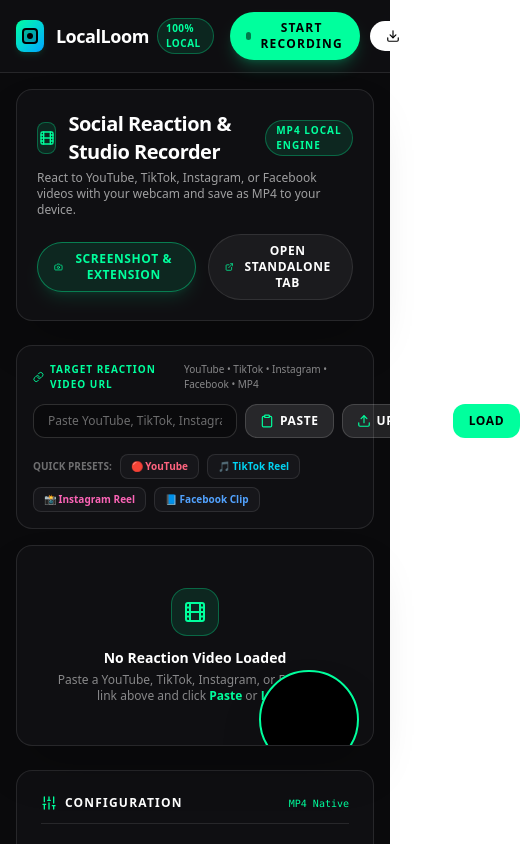
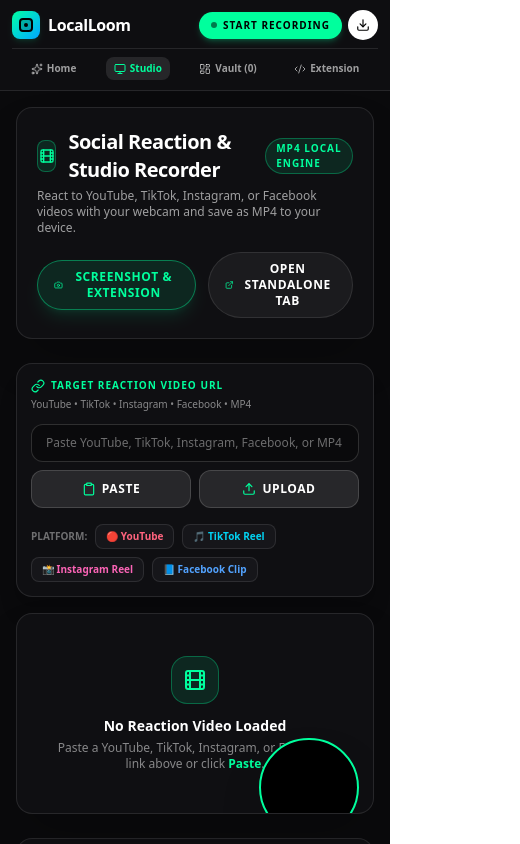
Before and after one commit to laga5074/Loomstudio, a React (Vite) app: page / in a window 390 px wide. Both pictures are taken after a click on the button "START RECORDING". Shown: the top 844 px of the page, 520 px wide, since content can reach past the window. Built offline with nearby package versions, Linux system fonts and the light colour scheme; no server answers.

Commit message:
style: refine header layout and add platform detection
- Optimize header padding and logo scaling for smaller screens
- Implement automatic platform detection for reaction mode links

```diff
--- a/src/components/Header.tsx
+++ b/src/components/Header.tsx
@@ -16,35 +16,35 @@
   recordingsCount,
 }) => {
   return (
-    <header id="app-header" className="sticky top-0 z-40 bg-[#0F0F12]/95 backdrop-blur-md border-b border-white/10 px-4 lg:px-8 py-3 transition-all">
-      <div className="max-w-7xl mx-auto flex items-center justify-between gap-4">
+    <header id="app-header" className="sticky top-0 z-40 bg-[#0F0F12]/95 backdrop-blur-md border-b border-white/10 px-3 sm:px-6 py-2.5 transition-all overflow-x-hidden">
+      <div className="max-w-7xl mx-auto flex items-center justify-between gap-2">
         {/* Brand */}
         <div
           id="brand-logo"
           onClick={() => setActiveTab('landing')}
-          className="flex items-center gap-3 cursor-pointer group"
+          className="flex items-center gap-2 cursor-pointer group shrink-0"
         >
-          <div className="w-8 h-8 bg-gradient-to-br from-[#00FF9D] to-[#00A3FF] rounded-lg flex items-center justify-center p-0.5 shadow-md shadow-[#00FF9D]/10 group-hover:scale-105 transition-transform">
-            <div className="w-4 h-4 border-2 border-black rounded-sm bg-black/20 flex items-center justify-center">
-              <div className="w-1.5 h-1.5 bg-black rounded-full" />
+          <div className="w-7 h-7 sm:w-8 sm:h-8 bg-gradient-to-br from-[#00FF9D] to-[#00A3FF] rounded-lg flex items-center justify-center p-0.5 shadow-md shadow-[#00FF9D]/10 group-hover:scale-105 transition-transform">
+            <div className="w-3.5 h-3.5 sm:w-4 sm:h-4 border-2 border-black rounded-sm bg-black/20 flex items-center justify-center">
+              <div className="w-1 sm:w-1.5 h-1 sm:h-1.5 bg-black rounded-full" />
             </div>
           </div>
           <div>
-            <div className="flex items-center gap-2">
-              <span className="font-bold text-lg text-white tracking-tight">LocalLoom</span>
-              <span className="px-2 py-0.5 rounded-full border border-[#00FF9D]/30 bg-[#00FF9D]/10 text-[#00FF9D] text-[10px] font-bold uppercase tracking-wider">
+            <div className="flex items-center gap-1.5">
+              <span className="font-extrabold text-base sm:text-lg text-white tracking-tight">LocalLoom</span>
+              <span className="hidden xs:inline-block px-1.5 sm:px-2 py-0.5 rounded-full border border-[#00FF9D]/30 bg-[#00FF9D]/10 text-[#00FF9D] text-[9px] sm:text-[10px] font-bold uppercase tracking-wider">
                 100% LOCAL
               </span>
             </div>
           </div>
         </div>
 
-        {/* Navigation Tabs */}
+        {/* Navigation Tabs (Desktop) */}
         <nav id="nav-tabs" className="hidden md:flex items-center gap-1 bg-[#16161A] p-1 rounded-full border border-white/10 text-xs font-semibold text-white/60">
           <button
             id="tab-landing-btn"
             onClick={() => setActiveTab('landing')}
-            className={`px-4 py-1.5 rounded-full text-xs font-bold transition-all flex items-center gap-1.5 ${
+            className={`px-3.5 py-1.5 rounded-full text-xs font-bold transition-all flex items-center gap-1.5 ${
               activeTab === 'landing'
                 ? 'bg-white/10 text-[#00FF9D] border border-[#00FF9D]/30'
                 : 'hover:text-white'
@@ -57,7 +57,7 @@
           <button
             id="tab-recorder-btn"
             onClick={() => setActiveTab('recorder')}
-            className={`px-4 py-1.5 rounded-full text-xs font-bold transition-all flex items-center gap-1.5 ${
+            className={`px-3.5 py-1.5 rounded-full text-xs font-bold transition-all flex items-center gap-1.5 ${
               activeTab === 'recorder'
                 ? 'bg-white/10 text-[#00FF9D] border border-[#00FF9D]/30'
                 : 'hover:text-white'
@@ -70,7 +70,7 @@
           <button
             id="tab-library-btn"
             onClick={() => setActiveTab('library')}
-            className={`px-4 py-1.5 rounded-full text-xs font-bold transition-all flex items-center gap-1.5 relative ${
+            className={`px-3.5 py-1.5 rounded-full text-xs font-bold transition-all flex items-center gap-1.5 relative ${
               activeTab === 'library'
                 ? 'bg-white/10 text-[#00FF9D] border border-[#00FF9D]/30'
                 : 'hover:text-white'
@@ -88,7 +88,7 @@
           <button
             id="tab-extension-btn"
             onClick={() => setActiveTab('extension')}
-            className={`px-4 py-1.5 rounded-full text-xs font-bold transition-all flex items-center gap-1.5 ${
+            className={`px-3.5 py-1.5 rounded-full text-xs font-bold transition-all flex items-center gap-1.5 ${
               activeTab === 'extension'
                 ? 'bg-white/10 text-[#00FF9D] border border-[#00FF9D]/30'
                 : 'hover:text-white'
@@ -100,13 +100,13 @@
         </nav>
 
         {/* Action CTAs */}
-        <div id="header-actions" className="flex items-center gap-2.5">
+        <div id="header-actions" className="flex items-center gap-1.5 sm:gap-2.5 shrink-0">
           <button
             id="btn-quick-record"
             onClick={onQuickRecord}
-            className="px-4 py-2 bg-[#00FF9D] text-black rounded-full font-extrabold text-xs uppercase tracking-widest hover:bg-[#00FF9D]/90 transition-all shadow-lg shadow-[#00FF9D]/20 flex items-center gap-2 active:scale-95"
+            className="px-3 sm:px-4 py-1.5 sm:py-2 bg-[#00FF9D] text-black rounded-full font-extrabold text-[10px] sm:text-xs uppercase tracking-widest hover:bg-[#00FF9D]/90 transition-all shadow-md shadow-[#00FF9D]/20 flex items-center gap-1.5 active:scale-95 whitespace-nowrap"
           >
-            <span className="w-2 h-2 rounded-full bg-black animate-pulse" />
+            <span className="w-1.5 h-1.5 sm:w-2 sm:h-2 rounded-full bg-black animate-pulse" />
             <span>Start Recording</span>
           </button>
 
@@ -114,12 +114,44 @@
             id="btn-download-extension-zip"
             onClick={() => downloadExtensionZip()}
             title="Download Chrome Extension .ZIP"
-            className="px-4 py-2 bg-white text-black rounded-full font-bold text-xs uppercase tracking-widest hover:bg-[#00FF9D] transition-colors flex items-center gap-1.5"
+            className="p-2 sm:px-3.5 sm:py-2 bg-white text-black rounded-full font-bold text-xs uppercase tracking-widest hover:bg-[#00FF9D] transition-colors flex items-center gap-1"
           >
             <Download className="w-3.5 h-3.5" />
-            <span className="hidden sm:inline">Add to Chrome</span>
+            <span className="hidden sm:inline text-[10px] sm:text-xs">Add to Chrome</span>
           </button>
         </div>
+      </div>
+
+      {/* Mobile Navigation Bar */}
+      <div className="flex md:hidden items-center justify-around mt-2 pt-2 border-t border-white/10 text-[10px] font-bold">
+        <button
+          onClick={() => setActiveTab('landing')}
+          className={`flex items-center gap-1 px-2 py-1 rounded-lg ${activeTab === 'landing' ? 'text-[#00FF9D] bg-white/10' : 'text-white/60'}`}
+        >
+          <Sparkles className="w-3 h-3" />
+          <span>Home</span>
+        </button>
+        <button
+          onClick={() => setActiveTab('recorder')}
+          className={`flex items-center gap-1 px-2 py-1 rounded-lg ${activeTab === 'recorder' ? 'text-[#00FF9D] bg-white/10' : 'text-white/60'}`}
+        >
+          <Monitor className="w-3 h-3" />
+          <span>Studio</span>
+        </button>
+        <button
+          onClick={() => setActiveTab('library')}
+          className={`flex items-center gap-1 px-2 py-1 rounded-lg ${activeTab === 'library' ? 'text-[#00FF9D] bg-white/10' : 'text-white/60'}`}
+        >
+          <LayoutDashboard className="w-3 h-3" />
+          <span>Vault ({recordingsCount})</span>
+        </button>
+        <button
+          onClick={() => setActiveTab('extension')}
+          className={`flex items-center gap-1 px-2 py-1 rounded-lg ${activeTab === 'extension' ? 'text-[#00FF9D] bg-white/10' : 'text-white/60'}`}
+        >
+          <Code2 className="w-3 h-3" />
+          <span>Extension</span>
+        </button>
       </div>
     </header>
   );
--- a/src/components/RecorderApp.tsx
+++ b/src/components/RecorderApp.tsx
@@ -1,4 +1,4 @@
-import React, { useState, useEffect, useRef, useCallback } from 'react';
+import React, { useState, useEffect, useRef, useCallback, useMemo } from 'react';
 import {
   Video,
   Monitor,
@@ -63,6 +63,17 @@
   const [resolvedVideoSrc, setResolvedVideoSrc] = useState<string>('');
   const [isResolvingVideo, setIsResolvingVideo] = useState<boolean>(false);
   const [isVideoPlaying, setIsVideoPlaying] = useState<boolean>(false);
+
+  // Automatically detect platform based on current URL
+  const detectedPlatform = useMemo(() => {
+    const trimmed = videoUrl.trim().toLowerCase();
+    if (!trimmed) return 'none';
+    if (trimmed.includes('youtube.com') || trimmed.includes('youtu.be')) return 'youtube';
+    if (trimmed.includes('tiktok.com')) return 'tiktok';
+    if (trimmed.includes('instagram.com')) return 'instagram';
+    if (trimmed.includes('facebook.com') || trimmed.includes('fb.watch')) return 'facebook';
+    return 'direct';
+  }, [videoUrl]);
 
   // Device lists
   const [videoDevices, setVideoDevices] = useState<MediaDeviceOption[]>([]);
@@ -817,8 +828,8 @@
 
           {/* Social Media Link Bar for Reaction Mode */}
           {mode === 'reaction' && (
-            <div className="p-4 bg-[#0F0F12] border border-white/10 rounded-2xl space-y-3">
-              <div className="flex items-center justify-between">
+            <div className="p-3.5 sm:p-4 bg-[#0F0F12] border border-white/10 rounded-2xl space-y-3 shadow-xl">
+              <div className="flex flex-col sm:flex-row sm:items-center justify-between gap-1">
                 <span className="text-[10px] font-bold uppercase tracking-widest text-[#00FF9D] flex items-center gap-1.5">
                   <Link className="w-3.5 h-3.5" />
                   Target Reaction Video URL
@@ -826,48 +837,47 @@
                 <span className="text-[10px] text-white/50">YouTube • TikTok • Instagram • Facebook • MP4</span>
               </div>
 
-              <div className="flex gap-2">
+              <div className="flex flex-col sm:flex-row gap-2">
                 <input
                   type="text"
                   placeholder="Paste YouTube, TikTok, Instagram, Facebook, or MP4 link..."
                   value={videoUrl}
                   onChange={(e) => setVideoUrl(e.target.value)}
-                  className="flex-1 bg-[#0A0A0C] border border-white/15 rounded-xl px-3.5 py-2 text-xs text-white placeholder-white/40 focus:outline-none focus:border-[#00FF9D]"
+                  className="w-full sm:flex-1 bg-[#0A0A0C] border border-white/15 rounded-xl px-3.5 py-2.5 text-xs text-white placeholder-white/40 focus:outline-none focus:border-[#00FF9D] transition-colors"
                 />
+                <div className="flex items-center gap-2 w-full sm:w-auto">
                   <button
                     onClick={handlePasteUrl}
-                  className="px-3.5 py-2 bg-white/10 hover:bg-white/20 border border-white/15 text-white font-bold text-xs uppercase tracking-wider rounded-xl flex items-center gap-1.5 transition-colors"
-                  title="Paste link from clipboard and load video"
+                    className="flex-1 sm:flex-initial px-3.5 py-2.5 bg-white/10 hover:bg-white/20 border border-white/15 text-white font-bold text-xs uppercase tracking-wider rounded-xl flex items-center justify-center gap-1.5 transition-colors whitespace-nowrap"
+                    title="Paste link from clipboard and load video automatically"
                   >
                     <Clipboard className="w-3.5 h-3.5 text-[#00FF9D]" />
                     <span>Paste</span>
                   </button>
                   <label
-                  className="px-3.5 py-2 bg-white/10 hover:bg-white/20 border border-white/15 text-white font-bold text-xs uppercase tracking-wider rounded-xl flex items-center gap-1.5 cursor-pointer transition-colors"
+                    className="flex-1 sm:flex-initial px-3.5 py-2.5 bg-white/10 hover:bg-white/20 border border-white/15 text-white font-bold text-xs uppercase tracking-wider rounded-xl flex items-center justify-center gap-1.5 cursor-pointer transition-colors whitespace-nowrap"
                     title="Upload local video file from computer"
                   >
                     <Upload className="w-3.5 h-3.5 text-[#00FF9D]" />
                     <span>Upload</span>
                     <input type="file" accept="video/*" onChange={handleLocalFileUpload} className="hidden" />
                   </label>
-                <button
-                  onClick={() => processSocialUrl(videoUrl)}
-                  className="px-4 py-2 bg-[#00FF9D] text-black font-extrabold text-xs uppercase tracking-wider rounded-xl hover:bg-[#00FF9D]/90"
-                >
-                  Load
-                </button>
+                </div>
               </div>
 
-              {/* Quick Presets */}
+              {/* Quick Presets & Detected Platform Badge */}
               <div className="flex flex-wrap items-center gap-2 pt-1">
-                <span className="text-[10px] text-white/40 uppercase font-bold">Quick Presets:</span>
+                <span className="text-[10px] text-white/40 uppercase font-bold">Platform:</span>
                 <button
                   onClick={() => {
                     const u = 'https://www.youtube.com/watch?v=dQw4w9WgXcQ';
                     setVideoUrl(u);
-                    processSocialUrl(u);
                   }}
-                  className="px-2.5 py-1 rounded-lg bg-[#16161A] hover:bg-white/10 border border-white/10 text-[10px] font-bold text-rose-400"
+                  className={`px-2.5 py-1 rounded-lg border text-[10px] font-bold transition-all flex items-center gap-1 ${
+                    detectedPlatform === 'youtube'
+                      ? 'bg-rose-500/20 border-rose-500 text-rose-300 ring-2 ring-rose-500/50 shadow-md shadow-rose-500/20'
+                      : 'bg-[#16161A] hover:bg-white/10 border-white/10 text-rose-400'
+                  }`}
                 >
                   🔴 YouTube
                 </button>
@@ -875,9 +885,12 @@
                   onClick={() => {
                     const u = 'https://commondatastorage.googleapis.com/gtv-videos-bucket/sample/ForBiggerBlazes.mp4';
                     setVideoUrl(u);
-                    processSocialUrl(u);
                   }}
-                  className="px-2.5 py-1 rounded-lg bg-[#16161A] hover:bg-white/10 border border-white/10 text-[10px] font-bold text-cyan-400"
+                  className={`px-2.5 py-1 rounded-lg border text-[10px] font-bold transition-all flex items-center gap-1 ${
+                    detectedPlatform === 'tiktok'
+                      ? 'bg-cyan-500/20 border-cyan-500 text-cyan-300 ring-2 ring-cyan-500/50 shadow-md shadow-cyan-500/20'
+                      : 'bg-[#16161A] hover:bg-white/10 border-white/10 text-cyan-400'
+                  }`}
                 >
                   🎵 TikTok Reel
                 </button>
@@ -885,9 +898,12 @@
                   onClick={() => {
                     const u = 'https://commondatastorage.googleapis.com/gtv-videos-bucket/sample/ForBiggerEscapes.mp4';
                     setVideoUrl(u);
-                    processSocialUrl(u);
                   }}
-                  className="px-2.5 py-1 rounded-lg bg-[#16161A] hover:bg-white/10 border border-white/10 text-[10px] font-bold text-pink-400"
+                  className={`px-2.5 py-1 rounded-lg border text-[10px] font-bold transition-all flex items-center gap-1 ${
+                    detectedPlatform === 'instagram'
+                      ? 'bg-pink-500/20 border-pink-500 text-pink-300 ring-2 ring-pink-500/50 shadow-md shadow-pink-500/20'
+                      : 'bg-[#16161A] hover:bg-white/10 border-white/10 text-pink-400'
+                  }`}
                 >
                   📸 Instagram Reel
                 </button>
@@ -895,9 +911,12 @@
                   onClick={() => {
                     const u = 'https://commondatastorage.googleapis.com/gtv-videos-bucket/sample/ElephantsDream.mp4';
                     setVideoUrl(u);
-                    processSocialUrl(u);
                   }}
-                  className="px-2.5 py-1 rounded-lg bg-[#16161A] hover:bg-white/10 border border-white/10 text-[10px] font-bold text-blue-400"
+                  className={`px-2.5 py-1 rounded-lg border text-[10px] font-bold transition-all flex items-center gap-1 ${
+                    detectedPlatform === 'facebook'
+                      ? 'bg-blue-500/20 border-blue-500 text-blue-300 ring-2 ring-blue-500/50 shadow-md shadow-blue-500/20'
+                      : 'bg-[#16161A] hover:bg-white/10 border-white/10 text-blue-400'
+                  }`}
                 >
                   📘 Facebook Clip
                 </button>
@@ -941,7 +960,7 @@
                   <div>
                     <h3 className="text-sm font-extrabold text-white">No Reaction Video Loaded</h3>
                     <p className="text-xs text-white/50 max-w-sm mt-1">
-                      Paste a YouTube, TikTok, Instagram, or Facebook link above and click <span className="text-[#00FF9D] font-bold">Paste</span> or <span className="text-[#00FF9D] font-bold">Load</span>.
+                      Paste a YouTube, TikTok, Instagram, or Facebook link above or click <span className="text-[#00FF9D] font-bold">Paste</span>.
                     </p>
                   </div>
                 </div>
@@ -951,8 +970,12 @@
                   src={resolvedVideoSrc || embeddedEmbedUrl}
                   controls
                   loop
+                  autoPlay
+                  muted
                   playsInline
                   crossOrigin="anonymous"
+                  onLoadedMetadata={(e) => e.currentTarget.play().catch(() => {})}
+                  onCanPlay={(e) => e.currentTarget.play().catch(() => {})}
                   className="w-full h-full object-contain bg-black"
                 />
               )
```
Lines whose indentation alone changed are shown as unchanged.
